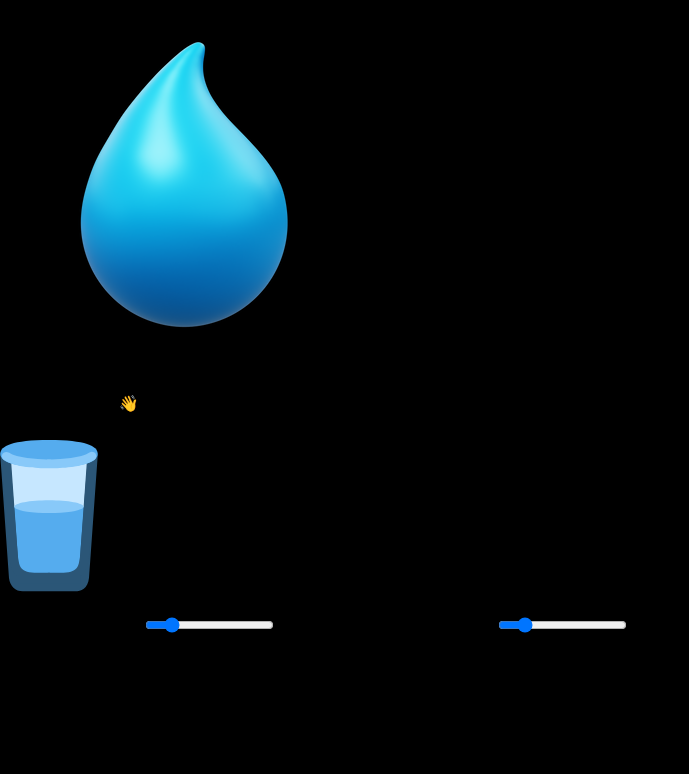
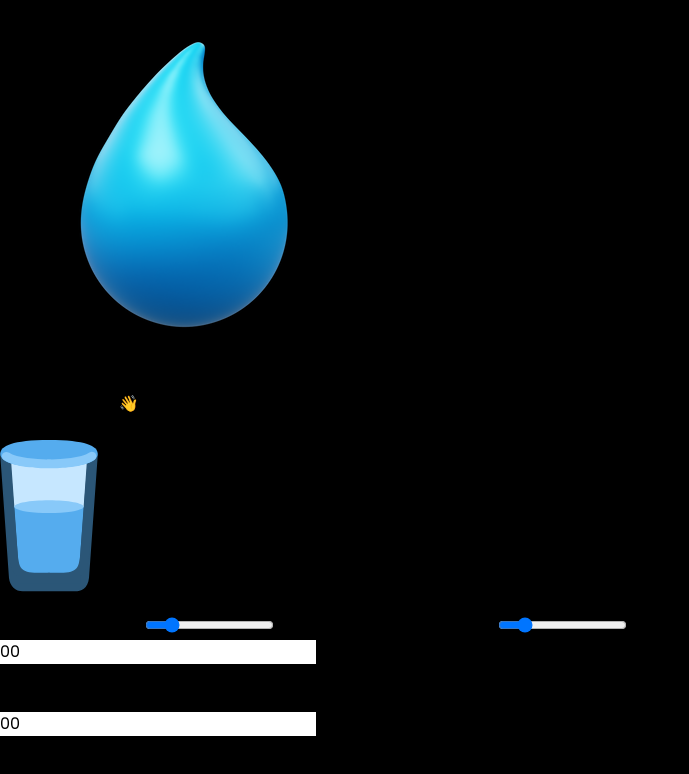
Before and after one commit to gabrielli-lima/water-reminder, a React (Vite) app: page / in a window 1280 px wide. Shown: the top 774 px of the page, without its empty margins (0-689 px from the left). Built offline with nearby package versions, Linux system fonts and the light colour scheme.

Commit message:
style: timer

```diff
--- a/src/App.tsx
+++ b/src/App.tsx
@@ -35,7 +35,7 @@ function App() {
             <span className="flex justify-between items-center text-base font-medium">
               Meta diária <span className="text-xs text-[#4E4964]">300ml</span>
             </span>
-            <input className="mt-2 in-range:border-green-500" type="range" name="metaDiaria" id="metaDiaria" min="0" max="300"  />
+            <input className="mt-2 in-range:border-green-500" type="range" name="metaDiaria" id="metaDiaria" min="0" max="300" />
           </label>
           <label className="grid text-[#7FC4ED] mt-7">
             <span className="flex justify-between items-center text-base font-medium">
@@ -45,18 +45,18 @@ function App() {
             <input className="mt-2" type="range" name="qntdPorTimer" id="qntdPorTimer" min="0" max="300" />
           </label>
           <div className="my-7 flex justify-center items-center ">
-            <div className="w-16 h-16 bg-[#322F40] text-white text-[32px] text-center font-normal flex justify-center items-center rounded-lg leading-none" x-text="hours">00</div>
+            <input type="timer" value="00" className="w-16 h-16 bg-[#322F40] text-white text-[32px] text-center font-normal flex justify-center items-center rounded-lg leading-none" x-text="hours" />
             <div className="text-xs text-[#4E4964] mx-1">h</div>
             <div className="text-[32px] mx-3 text-white">:</div>
-            <div className="w-16 h-16 bg-[#322F40] text-white text-[32px] text-center font-normal flex justify-center items-center rounded-lg leading-none" x-text="minutes">00</div>
+            <input type="timer" value="00" className="w-16 h-16 bg-[#322F40] text-white text-[32px] text-center font-normal flex justify-center items-center rounded-lg leading-none" x-text="minutes" />
             <div className="text-xs text-[#4E4964] mx-1">m</div>
           </div>
           <CustomModal open={modalOpen} onClose={handleClose} />
           <button type="button" className="bg-[#7FC4ED] text-base text-black font-medium w-full p-4 rounded-md" onClick={handleModalOpen}>Começar</button>
 
         </section>
-      </div>
-    </div>
+      </div >
+    </div >
   );
 }
 
```
